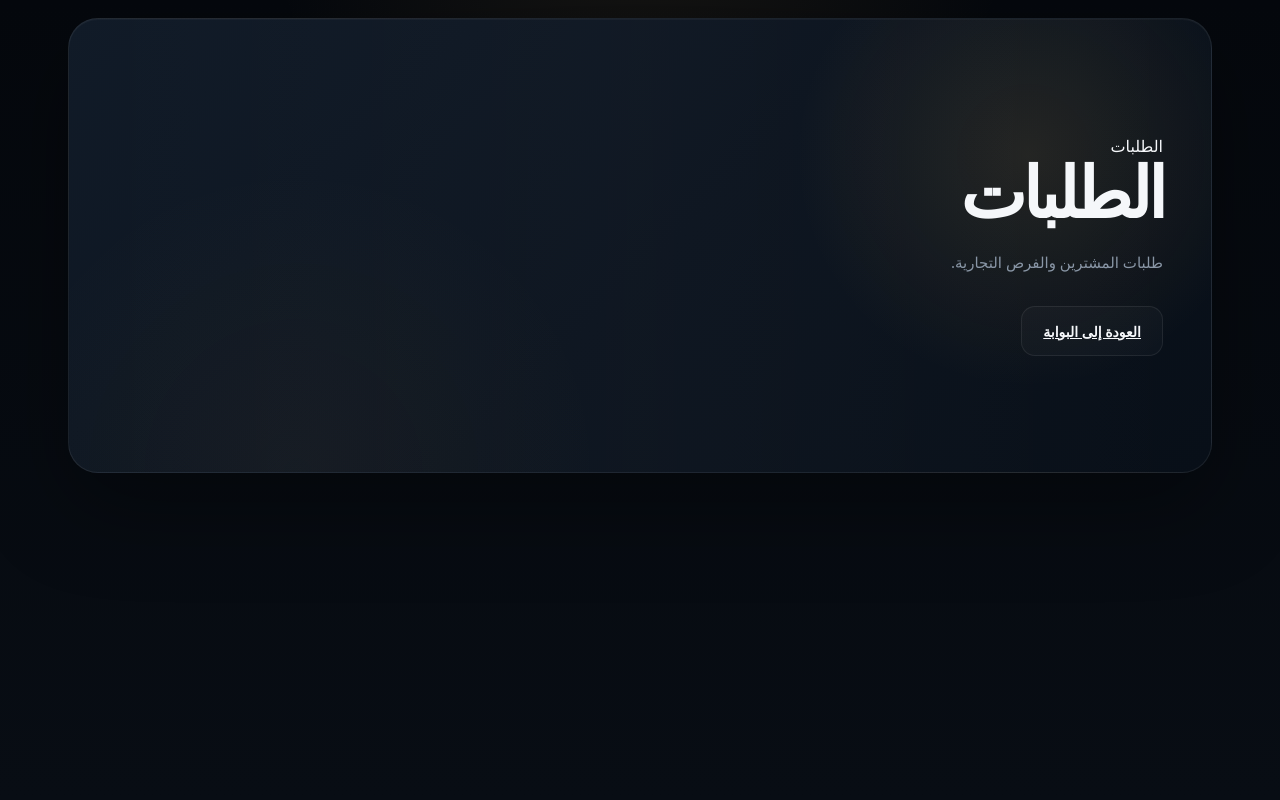
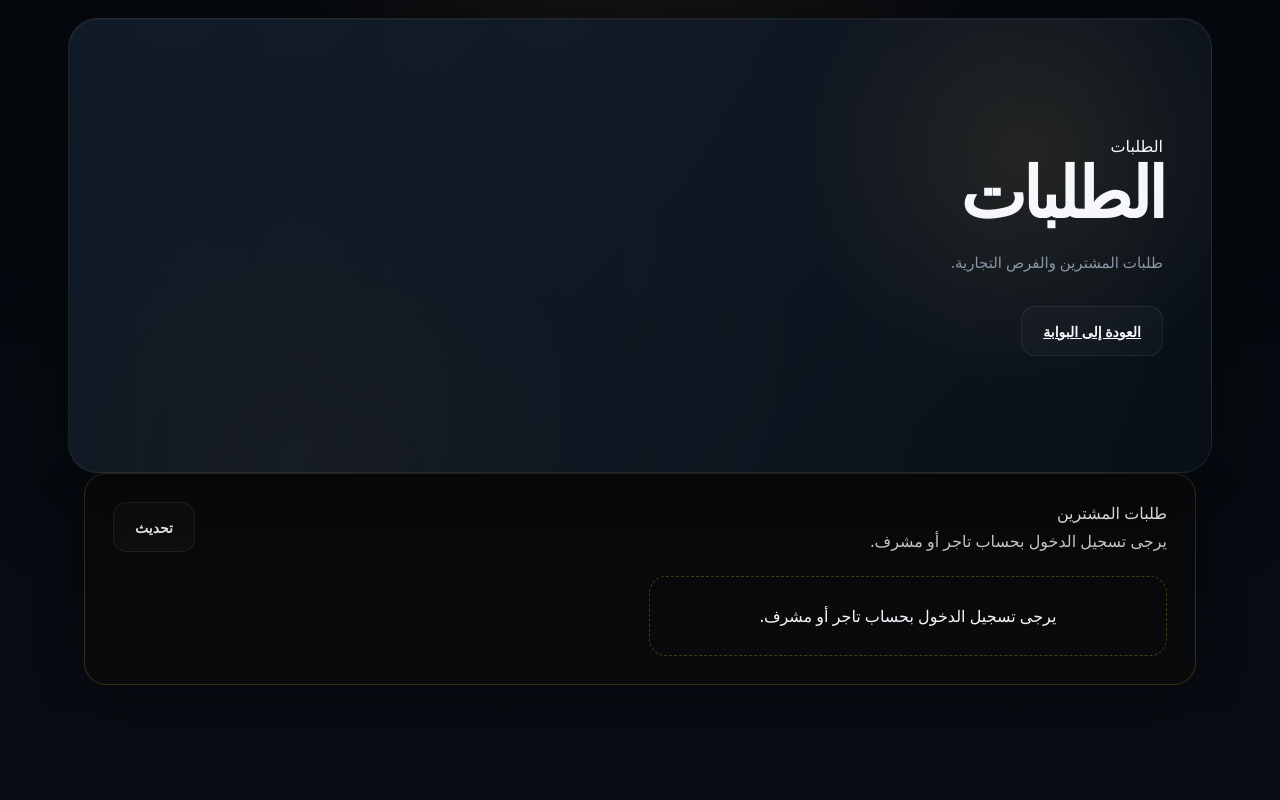
Before and after one commit to aymenmhmd3sul/sudan-mining-hub-mvp, a FastAPI app: page /requests in a window 1280 px wide. Run offline with FastAPI, Linux system fonts and the light colour scheme; parts of the project's set-up code (start-up, migrations or seed data) failed here and were passed over.

Commit message:
Polish requests inbox UI and interactions

```diff
--- a/app/static/css/app.css
+++ b/app/static/css/app.css
@@ -3243,3 +3243,107 @@
     padding: 0 18px 18px;
   }
 }
+
+
+/* Requests page */
+.requests-browser {
+    width: min(1180px, calc(100% - 32px));
+    margin: 0 auto 48px;
+    padding: 28px;
+    border: 1px solid rgba(212, 175, 55, 0.22);
+    border-radius: var(--radius-lg, 18px);
+    background: rgba(10, 10, 10, 0.82);
+    box-shadow: 0 18px 50px rgba(0, 0, 0, 0.28);
+}
+
+.requests-toolbar {
+    display: flex;
+    align-items: center;
+    justify-content: space-between;
+    gap: 18px;
+    margin-bottom: 24px;
+}
+
+.requests-toolbar p {
+    margin: 6px 0 0;
+}
+
+.requests-status {
+    opacity: 0.78;
+}
+
+.requests-list {
+    display: grid;
+    grid-template-columns: repeat(2, minmax(0, 1fr));
+    gap: 18px;
+}
+
+.requests-card {
+    padding: 22px;
+    border: 1px solid rgba(212, 175, 55, 0.18);
+    border-radius: var(--radius-md, 14px);
+    background: rgba(20, 20, 20, 0.9);
+}
+
+.requests-card h2 {
+    margin: 0 0 10px;
+}
+
+.requests-card p {
+    margin: 0 0 14px;
+    line-height: 1.7;
+}
+
+.requests-card-meta {
+    display: grid;
+    gap: 8px;
+    margin: 16px 0;
+}
+
+.requests-card-meta div {
+    display: flex;
+    justify-content: space-between;
+    gap: 14px;
+}
+
+.requests-card-meta span {
+    opacity: 0.7;
+}
+
+.requests-items {
+    margin: 16px 0 0;
+    padding-inline-start: 20px;
+}
+
+.requests-items li {
+    margin-bottom: 6px;
+}
+
+.requests-empty,
+.requests-error {
+    padding: 28px;
+    border: 1px dashed rgba(212, 175, 55, 0.3);
+    border-radius: var(--radius-md, 14px);
+    text-align: center;
+}
+
+@media (max-width: 760px) {
+    .requests-browser {
+        width: min(100% - 20px, 1180px);
+        padding: 18px;
+    }
+
+    .requests-toolbar {
+        align-items: stretch;
+        flex-direction: column;
+    }
+
+    .requests-list {
+        grid-template-columns: 1fr;
+    }
+
+    .requests-card-meta div {
+        flex-direction: column;
+        gap: 2px;
+    }
+}
--- a/app/static/js/app.js
+++ b/app/static/js/app.js
@@ -390,6 +390,181 @@
         loadListings();
     }
 
+    function bindRequestsPage() {
+        const list = document.getElementById("requestsList");
+        const status = document.getElementById("requestsStatus");
+        const refresh = document.getElementById("requestsRefresh");
+
+        if (!list || !status) {
+            return;
+        }
+
+        const isEnglish = getLanguage() === "en";
+
+        const labels = isEnglish
+            ? {
+                loading: "Loading requests...",
+                refresh: "Refresh",
+                empty: "No open buyer requests are available.",
+                error: "Unable to load buyer requests.",
+                login: "Please sign in with a merchant or admin account.",
+                location: "Target location",
+                currency: "Currency",
+                status: "Status",
+                buyer: "Buyer",
+                items: "Requested items"
+            }
+            : {
+                loading: "جاري تحميل الطلبات...",
+                refresh: "تحديث",
+                empty: "لا توجد طلبات مشترين مفتوحة حاليًا.",
+                error: "تعذر تحميل طلبات المشترين.",
+                login: "يرجى تسجيل الدخول بحساب تاجر أو مشرف.",
+                location: "موقع الاستهداف",
+                currency: "العملة",
+                status: "الحالة",
+                buyer: "المشتري",
+                items: "العناصر المطلوبة"
+            };
+
+        if (refresh) {
+            refresh.textContent = labels.refresh;
+        }
+
+        function escape(value) {
+            return window.escapeHtml
+                ? window.escapeHtml(String(value ?? ""))
+                : String(value ?? "")
+                    .replace(/&/g, "&amp;")
+                    .replace(/</g, "&lt;")
+                    .replace(/>/g, "&gt;")
+                    .replace(/"/g, "&quot;")
+                    .replace(/'/g, "&#039;");
+        }
+
+        function render(requests) {
+            list.innerHTML = "";
+
+            if (!requests.length) {
+                list.innerHTML =
+                    '<div class="requests-empty">' +
+                    escape(labels.empty) +
+                    "</div>";
+                status.textContent = labels.empty;
+                return;
+            }
+
+            status.textContent = isEnglish
+                ? requests.length + " open request(s)"
+                : requests.length + " طلب مفتوح";
+
+            requests.forEach(function (item) {
+                const card = document.createElement("article");
+                card.className = "requests-card";
+
+                const items = Array.isArray(item.items)
+                    ? item.items
+                    : [];
+
+                const itemsHtml = items.length
+                    ? '<ul class="requests-items">' +
+                      items.map(function (entry) {
+                          return (
+                              "<li><strong>" +
+                              escape(entry.title) +
+                              "</strong>" +
+                              (entry.quantity
+                                  ? " — " + escape(entry.quantity)
+                                  : "") +
+                              (entry.unit
+                                  ? " " + escape(entry.unit)
+                                  : "") +
+                              "</li>"
+                          );
+                      }).join("") +
+                      "</ul>"
+                    : "";
+
+                card.innerHTML =
+                    "<h2>" + escape(item.title) + "</h2>" +
+                    "<p>" + escape(item.description || "") + "</p>" +
+                    '<div class="requests-card-meta">' +
+                    "<div><span>" + escape(labels.buyer) +
+                    "</span><strong>#" +
+                    escape(item.buyer_id) + "</strong></div>" +
+                    "<div><span>" + escape(labels.status) +
+                    "</span><strong>" +
+                    escape(item.status) + "</strong></div>" +
+                    "<div><span>" + escape(labels.currency) +
+                    "</span><strong>" +
+                    escape(item.currency) + "</strong></div>" +
+                    "<div><span>" + escape(labels.location) +
+                    "</span><strong>" +
+                    escape(item.target_location || "—") +
+                    "</strong></div>" +
+                    "</div>" +
+                    (items.length
+                        ? "<strong>" + escape(labels.items) +
+                          "</strong>" + itemsHtml
+                        : "");
+
+                list.appendChild(card);
+            });
+        }
+
+        async function loadRequests() {
+            status.textContent = labels.loading;
+            list.innerHTML = "";
+
+            try {
+                const response = await fetch(
+                    "/api/v1/requests?limit=100",
+                    {
+                        method: "GET",
+                        credentials: "same-origin",
+                        headers: {
+                            "Accept": "application/json"
+                        }
+                    }
+                );
+
+                if (response.status === 401 || response.status === 403) {
+                    list.innerHTML =
+                        '<div class="requests-error">' +
+                        escape(labels.login) +
+                        "</div>";
+                    status.textContent = labels.login;
+                    return;
+                }
+
+                if (!response.ok) {
+                    throw new Error("HTTP " + response.status);
+                }
+
+                const data = await response.json();
+
+                if (!Array.isArray(data)) {
+                    throw new Error("Invalid requests response");
+                }
+
+                render(data);
+            } catch (error) {
+                console.error("REQUESTS_LOAD_ERROR", error);
+                list.innerHTML =
+                    '<div class="requests-error">' +
+                    escape(labels.error) +
+                    "</div>";
+                status.textContent = labels.error;
+            }
+        }
+
+        if (refresh) {
+            refresh.addEventListener("click", loadRequests);
+        }
+
+        loadRequests();
+    }
+
     function bindInteractions() {
         bindLanguageToggle();
         bindExploreButton();
@@ -397,6 +572,7 @@
     bindRegisterButton();
         bindModuleCards();
         bindMarketplace();
+        bindRequestsPage();
     }
 
     document.addEventListener(
--- a/app/templates/requests/requests.html
+++ b/app/templates/requests/requests.html
@@ -1,10 +1,9 @@
 {% extends "base/base.html" %}
 
 {% block content %}
-<main class="gateway">
+<main class="gateway requests-page">
     <section class="gateway-hero">
         <div class="hero-content">
-
             <span class="eyebrow">
                 {{ t("pages.requests.eyebrow") }}
             </span>
@@ -22,8 +21,27 @@
                     {{ t("common.back_to_gateway") }}
                 </a>
             </div>
+        </div>
+    </section>
 
+    <section class="requests-browser" aria-labelledby="requestsHeading">
+        <div class="requests-toolbar">
+            <div>
+                <span class="eyebrow" id="requestsHeading">طلبات المشترين</span>
+                <p id="requestsStatus" class="requests-status" aria-live="polite">
+                    جاري تحميل الطلبات...
+                </p>
+            </div>
+            <button
+                type="button"
+                class="btn btn-secondary"
+                id="requestsRefresh"
+            >
+                تحديث
+            </button>
         </div>
+
+        <div id="requestsList" class="requests-list"></div>
     </section>
 </main>
 {% endblock %}
```
